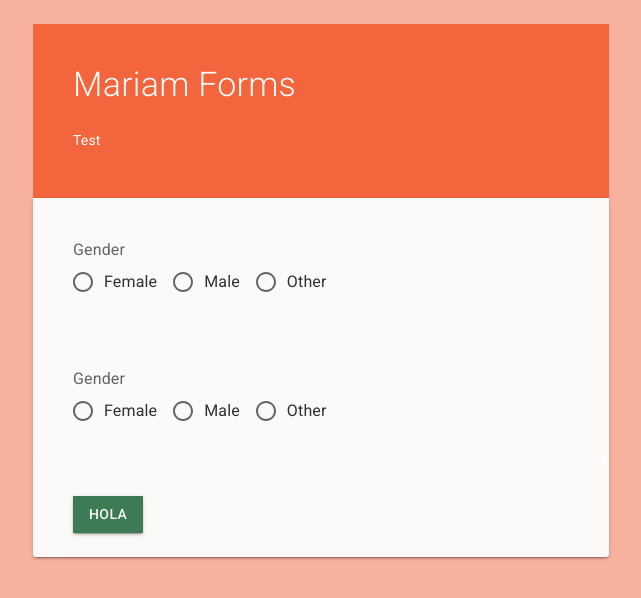
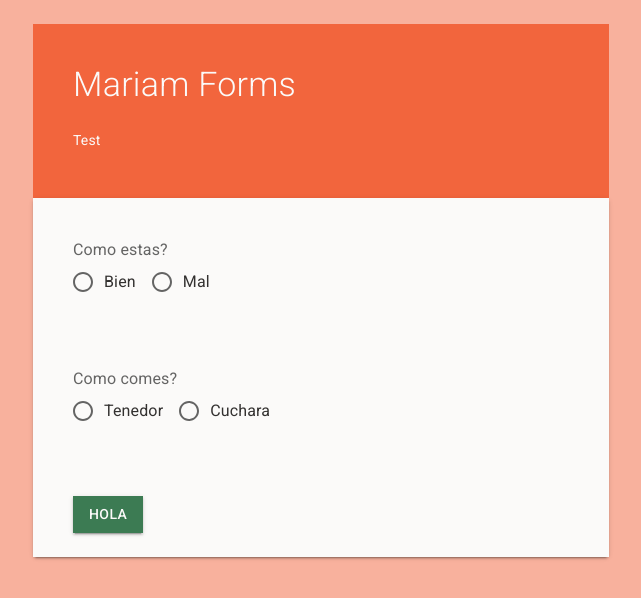
Before and after one commit to ignemdev/dynamic-test, a React (Create React App) app: page / in a window 1280 px wide. Shown: the top 598 px of the page, without its empty margins (319-960 px from the left). Built offline with nearby package versions, Linux system fonts and the light colour scheme.

Commit message:
mecanismos importantes implementados

```diff
--- a/src/components/Question.js
+++ b/src/components/Question.js
@@ -1,18 +1,47 @@
-import { spacing, border } from '../helpers/theme';
-import { Card } from '@mui/material/';
+import { useState, useEffect } from 'react';
+
+import { spacing, border, palette } from '../helpers/theme';
+import { Card, CircularProgress, Box } from '@mui/material/';
 
 import { Radio, RadioGroup, FormControlLabel, FormControl, FormLabel } from '@mui/material'
 
-function Question() {
+function Question({ questionItem, onAnswer }) {
+
+    const [isLoading, setIsLoading] = useState(true);
+    const [question, setQuestion] = useState({});
+    const [value, setValue] = useState(0);
+
+    const handleChange = ({ target }) => {
+        const { name, value } = target;
+        setValue(value);
+        onAnswer({ id: question.id, name, value });
+    }
+
+    useEffect(() => {
+        setQuestion(questionItem);
+        setValue(questionItem.value);
+    }, [questionItem])
+
+    useEffect(() => {
+        if (question.options && question?.options?.length > 0) {
+            setIsLoading(false);
+        }
+    }, [question])
 
     return (
         <Card variant="secondary" sx={{ ...spacing, ...border }}>
             <FormControl>
-                <FormLabel>Gender</FormLabel>
-                <RadioGroup row>
-                    <FormControlLabel value="female" control={<Radio />} label="Female" />
-                    <FormControlLabel value="male" control={<Radio />} label="Male" />
-                    <FormControlLabel value="other" control={<Radio />} label="Other" />
+                <FormLabel>{question?.description}</FormLabel>
+                <RadioGroup row name={question?.name} value={value} onChange={handleChange}>
+                    {isLoading ?
+                        (<Box sx={{ ...spacing, display: 'flex', justifyContent: 'center', backgroundColor: palette.secondary.main }}>
+                            <CircularProgress />
+                        </Box>
+                        ) :
+                        (<>{question?.options?.map(option => (
+                            <FormControlLabel key={option?.id} value={option?.value} control={<Radio />} label={option?.text} />
+                        ))}</>)
+                    }
                 </RadioGroup>
             </FormControl>
         </Card>
--- a/src/components/Test.js
+++ b/src/components/Test.js
@@ -1,19 +1,65 @@
-import { Box, Paper, Button, Card } from '@mui/material'
-import { spacing, border } from '../helpers/theme';
+import { useState, useEffect } from 'react';
+import { Box, Paper, Button, CircularProgress } from '@mui/material'
+import { spacing, border, palette } from '../helpers/theme';
 import Header from './Header'
 import Question from './Question';
+import questionsJson from '../db/questions'
 
 export default function Test() {
+
+    const [isLoading, setIsLoading] = useState(true);
+    const [questions, setQuestions] = useState([]);
+    const [answers, setAnswers] = useState([]);
+    const [cleanForm, setCleanForm] = useState(false);
+
+    const handleAnswer = answer => {
+        const { id } = answer;
+        var notRepeatedAnswers = answers.filter(e => e.id !== id);
+        setAnswers([...notRepeatedAnswers, answer])
+    }
+
+    const handleResultsButton = () => {
+        setQuestions([]);
+        setCleanForm(true);
+    }
+
+    //request questions
+    useEffect(() => setQuestions(questionsJson), []);
+
+    //limpiar form
+    useEffect(() => {
+        setQuestions(questionsJson);
+        setAnswers([]);
+    }, [cleanForm]);
+
+    //loading handling
+    useEffect(() => {
+        if (questions?.length > 0) {
+            setIsLoading(false);
+        }
+        setCleanForm(false);
+    }, [questions])
+
+    //testear
+    useEffect(() => {
+        console.log(answers);
+    }, [answers])
+
     return (
         <Box sx={{ minWidth: '45%', marginY: 3 }}>
             <Header />
             <Paper elevation={2}>
-                <Question />
-                <Question />
-
-                <Card variant="secondary" sx={{ ...spacing }}>
-                    <Button color='info' variant='contained' sx={{ ...border }}>Hola</Button>
-                </Card>
+                {isLoading ?
+                    (<Box sx={{ ...spacing, display: 'flex', justifyContent: 'center', backgroundColor: palette.secondary.main }}>
+                        <CircularProgress />
+                    </Box>) :
+                    (<>{questions?.map(question => (
+                        <Question key={question.id} questionItem={question} onAnswer={handleAnswer} />
+                    ))}</>)
+                }
+                <Box sx={{ ...spacing, backgroundColor: palette.secondary.main }}>
+                    <Button color='info' variant='contained' sx={{ ...border }} onClick={handleResultsButton}>Hola</Button>
+                </Box>
             </Paper>
         </Box>
     );
--- /dev/null
+++ b/src/db/questions.js
@@ -0,0 +1,40 @@
+const questionsJson = [
+    {
+        "id": 1,
+        "name": "question1",
+        "value": 0,
+        "description": "Como estas?",
+        "options": [
+            {
+                "id": 1,
+                "text": "Bien",
+                "value": 1
+            },
+            {
+                "id": 2,
+                "text": "Mal",
+                "value": 2
+            }
+        ]
+    },
+    {
+        "id": 2,
+        "name": "question2",
+        "value": 0,
+        "description": "Como comes?",
+        "options": [
+            {
+                "id": 3,
+                "text": "Tenedor",
+                "value": 1
+            },
+            {
+                "id": 4,
+                "text": "Cuchara",
+                "value": 2
+            }
+        ]
+    }
+]
+
+export default questionsJson;
--- a/src/helpers/theme.js
+++ b/src/helpers/theme.js
@@ -1,6 +1,6 @@
 import { createTheme } from '@mui/material/styles';
 
-const palette = {
+export const palette = {
     primary: {
         main: '#f2653d',
         contrastText: '#fbfaf9',
```
